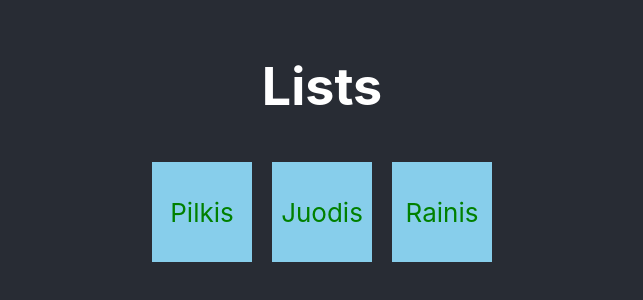
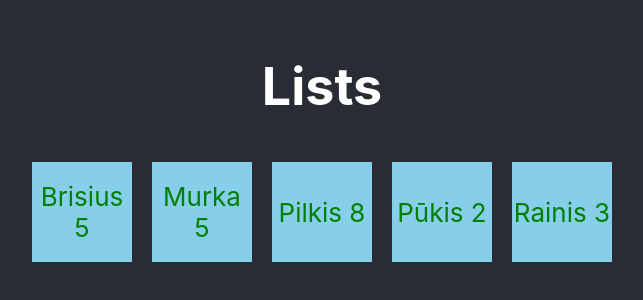
Before and after one commit to Jakavickis/drontai, a React (Create React App) app in the folder r1/: page / in a window 1280 px wide. Shown: the part 254-554 px from the top of the page, without its empty margins (318-961 px from the left). Built offline with nearby package versions, Linux system fonts and the light colour scheme.

Commit message:
props cats with map

```diff
--- a/r1/src/App.jsx
+++ b/r1/src/App.jsx
@@ -1,31 +1,31 @@
 import './App.css';
 import Cat from './Components/004/Cat';
 
-// const cats = [
-//     { id: 1, weight: 5, name: 'Murka' },
-//     { id: 2, weight: 8, name: 'Pilkis' },
-//     { id: 3, weight: 2, name: 'Pūkis' },
-//     { id: 4, weight: 3, name: 'Rainis' },
-//     { id: 5, weight: 5, name: 'Brisius' }
-// ];
+const cats = [
+    { id: 1, weight: 5, name: 'Murka' },
+    { id: 2, weight: 8, name: 'Pilkis' },
+    { id: 3, weight: 2, name: 'Pūkis' },
+    { id: 4, weight: 3, name: 'Rainis' },
+    { id: 5, weight: 5, name: 'Brisius' }
+];
 
 function App() {
     return (
         <div className="App">
             <header className="App-header">
                 <h1>Lists</h1>
-                {/* <ul>
+                <div className="container">
                     {
                         // cats.map(cat => <li key={cat.id}>{cat.name}</li>)
                         [...cats].sort((a, b) => a.name.localeCompare(b.name))
-                            .map((a, i) => <li key={i}>{a.name} <i>{a.weight}kg</i></li>)
+                            .map(cat => <Cat key={cat.id} cat={cat} />)
                     }
-                </ul> */}
-                <div className="container">
-                    <Cat catName="Pilkis" />
-                    <Cat catName="Juodis" />
-                    <Cat catName="Rainis" />
                 </div>
+                {/* <div className="container">
+                    <Cat catName="Pilkis" weight="20" />
+                    <Cat catName="Juodis" weight="5" />
+                    <Cat catName="Rainis" weight="21" />
+                </div> */}
             </header>
         </div>
     );
--- a/r1/src/Components/004/Cat.jsx
+++ b/r1/src/Components/004/Cat.jsx
@@ -1,7 +1,7 @@
-function Cat({ catName }) {
+function Cat({ cat }) {
 
     return (
-        <div>{catName}</div>
+        <div>{cat.name} {cat.weight}</div>
     )
 }
 
```
